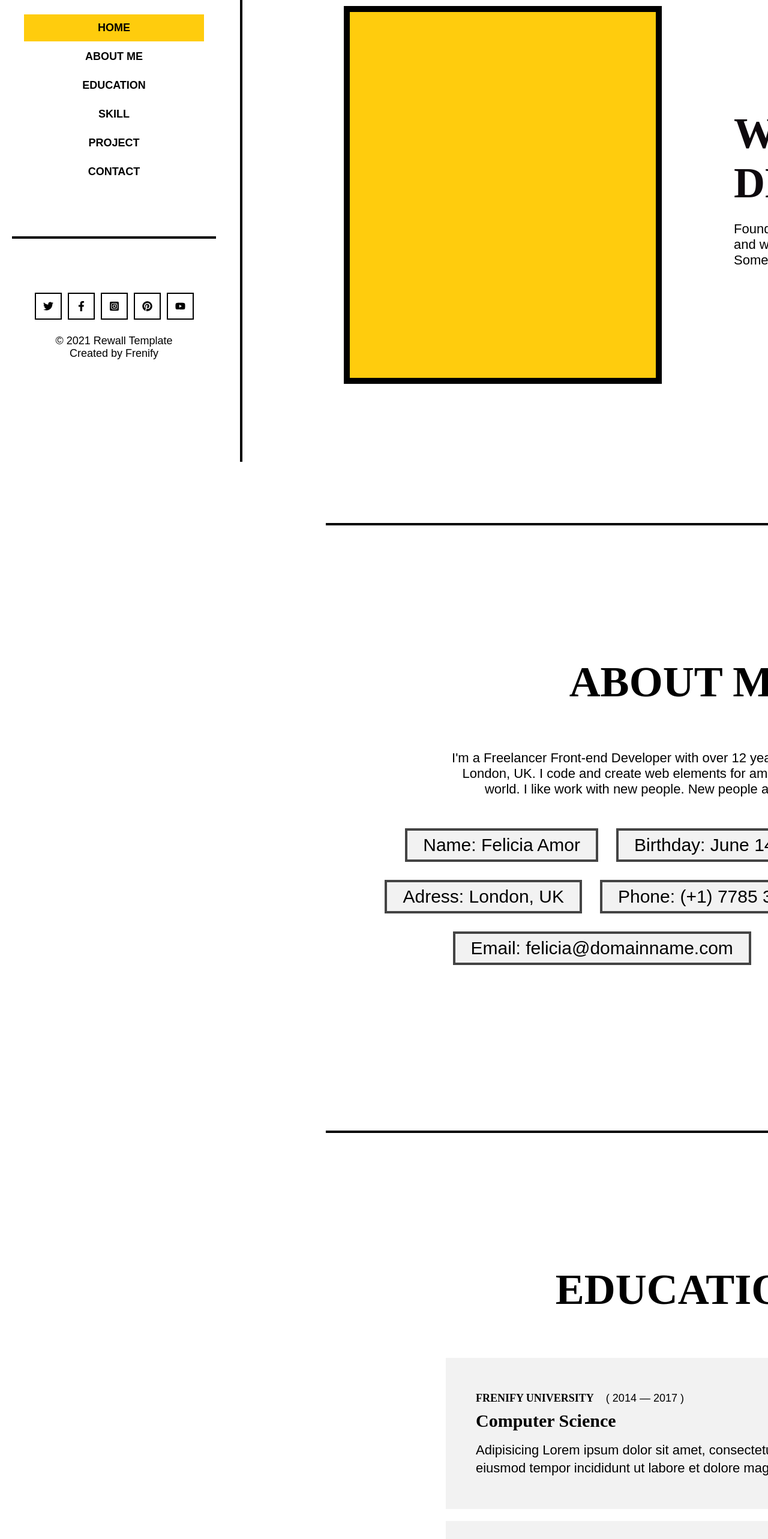
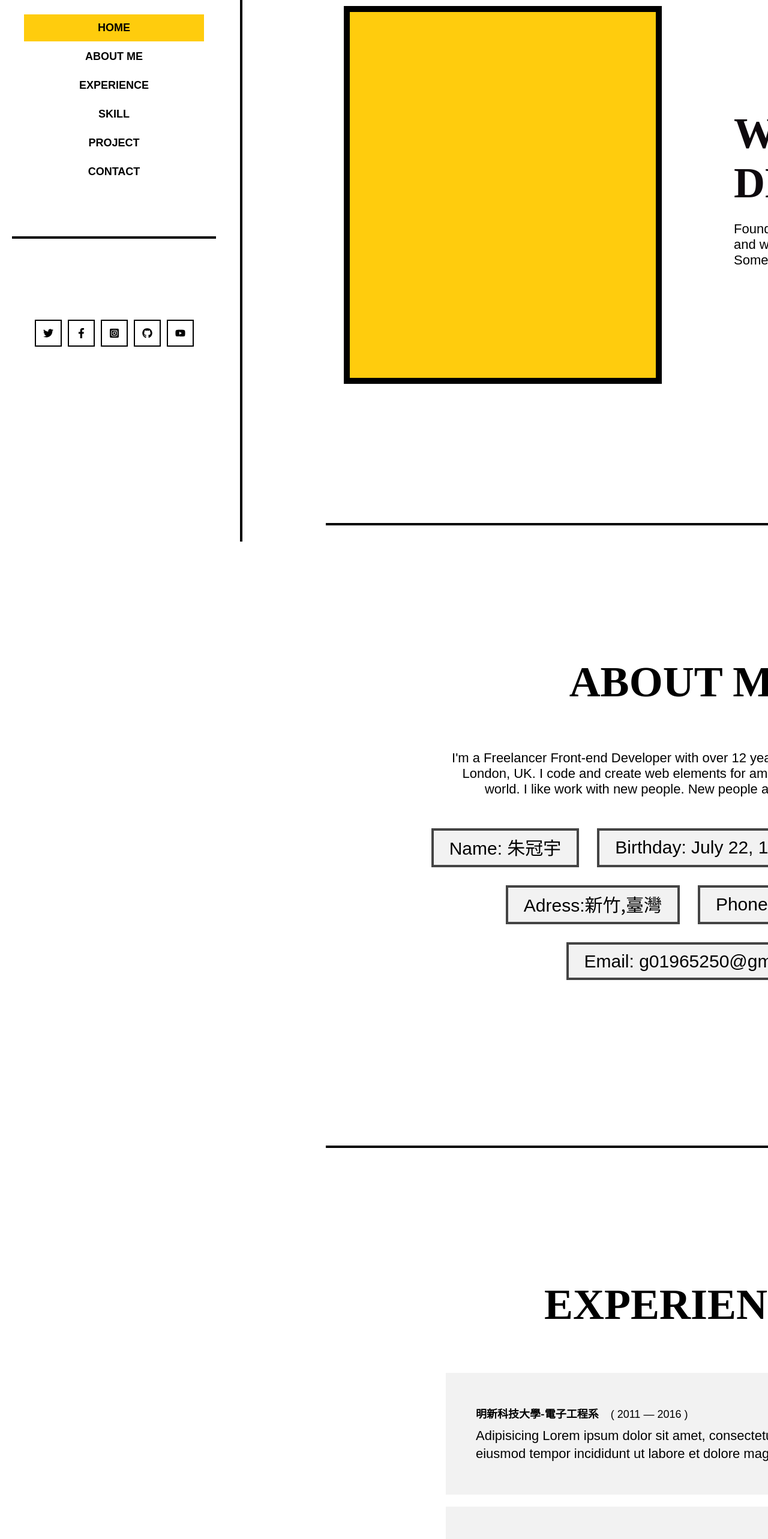
Before and after one commit to g01965250/resume, a React (Create React App) app: page / in a window 1280 px wide. Shown: the part 220-2786 px from the top of the page at 60% size. Built offline with nearby package versions, Linux system fonts and the light colour scheme.

Commit message:
resume update

```diff
--- a/src/App.css
+++ b/src/App.css
@@ -1,5 +1,4 @@
-
-body{
+@import url('https://fonts.googleapis.com/css2?family=Noto+Sans+TC:wght@100;300;400;500;700;900&display=swap');body{
   font-family: sans-serif;
 }
 .main{
@@ -9,7 +8,7 @@ body{
 
 .sidebar{
   width: 340px;
-  padding: 110px 20px ;
+  padding: 110px 20px 130px;
   margin: 0 20px;
   box-sizing: border-box;
   position: fixed;
@@ -62,7 +61,7 @@ body{
   margin: 0px 0 0 -20px;
 }
 .social ul{
-  padding: 85px 0 0 0;
+  padding: 130px 0;
   margin: 0;
   display: flex;
   justify-content: center;
@@ -71,9 +70,9 @@ body{
 }
 .social ul a{
   color: #000;
+  padding: 11.5px 12px 7.5px 12px;
 }
 .social li {
-  padding: 11.5px 12px 7.5px 12px;
   display: flex;
   justify-content: center;
   align-items: center;
@@ -160,6 +159,7 @@ body{
   margin: 0 auto;
 }
 .about-label{
+  line-height: 41px;
   font-size: 30px;
   font-weight: 400;
   padding: 7px 26px;
@@ -201,7 +201,7 @@ margin: 0 0 20px;
 .education-item h3{
   font-size: 18px;
   font-weight: 600;
-  font-family: Jost;
+  font-family: 'Noto Sans TC', sans-serif;
   margin:0 0 6px;
   line-height: 30px;
 }
@@ -214,7 +214,7 @@ margin: 0 0 20px;
 .education-item h2{
   font-size: 30px;
   font-weight: 600;
-  font-family: Jost;
+  font-family: 'Noto Sans TC', sans-serif;
   margin:0 0 17px;
   line-height: 34px;
 }
@@ -409,6 +409,7 @@ margin:  0 0 20px;
 .message{
   width: 800px;
   height: 200px;
+  padding: 16px 30px;
 }
 .contact-btn-wrapper{
   width: 800px;
@@ -448,3 +449,7 @@ margin:  0 0 20px;
   color: #000;
   text-decoration-color: #ffcc0d;
 }
+
+.chinese{
+font-family: 'Noto Sans TC', sans-serif;
+}
--- a/src/App.js
+++ b/src/App.js
@@ -1,10 +1,6 @@
 import React from "react";
-import { FaTwitter,FaFacebookF ,FaInstagramSquare,FaPinterest,FaYoutube} from "react-icons/fa";
+import { FaTwitter,FaFacebookF ,FaInstagramSquare,FaGithub,FaYoutube} from "react-icons/fa";
 import { BsFillArrowLeftSquareFill,BsFillArrowDownSquareFill } from "react-icons/bs";
-import img2 from "./image/2.jpg";
-import img3 from "./image/3.jpg";
-import img4 from "./image/4.jpg";
-
 import './App.css';
 
 function App() {
@@ -17,29 +13,29 @@ function App() {
           <nav className="nav-wrapper">
             <div className="nav-title">REWALL</div>
             <ul>
-              <li className="nav-btn nav-activ"><a href="#" >HOME</a></li>
-              <li className="nav-btn"><a href="#">ABOUT ME</a></li>
-              <li className="nav-btn"><a href="#">EDUCATION</a></li>
-              <li className="nav-btn"><a href="#">SKILL</a></li>
-              <li className="nav-btn"><a href="#">PROJECT</a></li>
-              <li className="nav-btn"><a href="#">CONTACT</a></li>
+              <li className="nav-btn nav-activ"><a href="#home" >HOME</a></li>
+              <li className="nav-btn"><a href="#about">ABOUT ME</a></li>
+              <li className="nav-btn"><a href="#experience">EXPERIENCE</a></li>
+              <li className="nav-btn"><a href="#skill">SKILL</a></li>
+              <li className="nav-btn"><a href="#project">PROJECT</a></li>
+              <li className="nav-btn"><a href="#contact">CONTACT</a></li>
             </ul>
           </nav>
           <div className="social-wrapper">
             <div className="social">
               <ul>
-                <li><a href="#"><FaTwitter/></a></li>
-                <li><a href="#"><FaFacebookF/></a></li>
-                <li><a href="#"><FaInstagramSquare/></a></li>
-                <li><a href="#"><FaPinterest/></a></li>
-                <li><a href="#"><FaYoutube/></a></li>
+                <li><a href="https://twitter.com/"><FaTwitter/></a></li>
+                <li><a href="https://www.facebook.com/profile.php?id=100000480666744"><FaFacebookF/></a></li>
+                <li><a href="https://www.instagram.com/g01965250/"><FaInstagramSquare/></a></li>
+                <li><a href="https://github.com/g01965250"><FaGithub/></a></li>
+                <li><a href="https://www.youtube.com/"><FaYoutube/></a></li>
               </ul>
             </div>
-            <div className="desc">© 2021 Rewall Template <br/>Created by Frenify</div>
+            {/* <div className="desc">© 2021 Rewall Template <br/>Created by Frenify</div> */}
           </div>
         </div>
         <div className="content-wrapper">
-            <div className="home-wrapper">
+            <div id="home" className="home-wrapper">
               <div className="picture-wrapper">
                 <div className="picture"></div>
               </div>
@@ -49,51 +45,51 @@ function App() {
               </div>
               <BsFillArrowDownSquareFill className="home-arrow"/>
             </div>
-            <div className="about-wrapper">
+            <div id="about" className="about-wrapper">
               <div className="about-title-wrapper">
                 <div className="about-title">ABOUT ME</div>
                 <div className="about-dsec">I'm a Freelancer Front-end Developer with over 12 years of experience. I'm from London, UK. I code and create web elements for amazing people around the world. I like work with new people. New people are new experiences.</div>
               </div>
               <ul className="about-label-wrapper">
-                <li className="about-label">Name: Felicia Amor</li>
-                <li className="about-label">Birthday: June 14, 1992</li>
+                <li className="about-label">Name: <span className="chinese">朱冠宇</span></li>
+                <li className="about-label">Birthday: July 22, 1993</li>
                 <li className="about-label">Age: 29 Years</li>
-                <li className="about-label">Adress: London, UK</li>
-                <li className="about-label">Phone: (+1) 7785 355 344</li>
-                <li className="about-label">Skype: Felicia.A</li>
-                <li className="about-label">Email: felicia@domainname.com</li>
-                <li className="about-label">Telegram: Available</li>
+                <li className="about-label">Adress:<span className="chinese">新竹,臺灣</span></li>
+                <li className="about-label">Phone: 0912-144-381</li>
+                {/* <li className="about-label">GitHub:g01965250</li> */}
+                <li className="about-label">Email: g01965250@gmail.com</li>
+              {/*   <li className="about-label">Telegram: Available</li> */}
               </ul>
               <BsFillArrowDownSquareFill className="about-arrow"/>
             </div>
-            <div className="education-wrapper">
-              <div className="education-title">EDUCATION</div>
+            <div id="experience" className="education-wrapper">
+              <div className="education-title">EXPERIENCE</div>
               <ul>
                 <li>
                   <div className="education-item">
-                    <h3>FRENIFY UNIVERSITY<span>( 2014 — 2017 )</span></h3>
-                    <h2>Computer Science</h2>
+                    <h3>明新科技大學-電子工程系<span>( 2011 — 2016 )</span></h3>
+                    {/* <h2>電子工程系</h2> */}
                     <p>Adipisicing Lorem ipsum dolor sit amet, consectetur elit, sed do eiusmod tempor incididunt ut labore et dolore magna aliqua.</p>
                   </div>
                 </li>
                 <li>
                   <div className="education-item">
-                    <h3>EDU UNIVERSITY<span>( 2011 — 2014 )</span></h3>
-                    <h2>Master Degree</h2>
+                    <h3>鴻佰科技股份有限公司-作業員<span>( 2021 — 2022 )</span></h3>
+                    {/* <h2>Master Degree</h2> */}
                     <p>Adipisicing Lorem ipsum dolor sit amet, consectetur elit, sed do eiusmod tempor incididunt ut labore et dolore magna aliqua.</p>
                   </div>
                 </li>
                 <li>
                   <div className="education-item">
-                    <h3>CLOLUMBIA COLLEGE<span>( 2007 — 2011 )</span></h3>
-                    <h2>Computer Science</h2>
+                    <h3>海軍陸戰隊志願役士兵<span>( 2016 — 2020 )</span></h3>
+                    {/* <h2>Computer Science</h2> */}
                     <p>Adipisicing Lorem ipsum dolor sit amet, consectetur elit, sed do eiusmod tempor incididunt ut labore et dolore magna aliqua.</p>
                   </div>
                 </li>
               </ul>
               <BsFillArrowDownSquareFill className="education-arrow"/>
             </div>
-            <div className="skill-wrapper">
+            <div id="skill" className="skill-wrapper">
               <div className="skill-title">SKILL</div>
                 <div className="skill-bar-wrapper ">
                   <div className="bar-style92">
@@ -123,7 +119,7 @@ function App() {
                 </div>
               <BsFillArrowDownSquareFill className="skill-arrow"/>
             </div>
-            <div className="project-wrapper">
+            <div id="project" className="project-wrapper">
               <div className="project-title-wrapper">
                 <div className="project-title">PROJECT</div>
                 <div className="project-desc">Now, I’m working on a professional, visually sophisticated and technologically proficient, responsive and multi-functional wordpress theme Elonissa. If you are interested to work with me, click below button and contact with me right now, so we can talk about your project.              </div>
@@ -152,12 +148,12 @@ function App() {
               </div>
               <BsFillArrowDownSquareFill className="project-arrow"/>
             </div>
-            <div className="contact-wrapper">
+            <div id="contact" className="contact-wrapper">
                 <div className="contact-title">CONTACT</div>
               <div className="contact-input-wrapper">
                 <input className="contact-input"placeholder="Name *"></input>
                 <input className="contact-input"placeholder="Email *"></input>
-                <input className="contact-input phone"placeholder="Phione"></input>
+                <input className="contact-input phone"placeholder="Phone"></input>
                 <textarea className="contact-input message"placeholder="Message"></textarea>
                 <div className="contact-btn-wrapper">
                   <a href="#" className="contact-btn">SEND MESSAGE</a>
@@ -167,8 +163,8 @@ function App() {
                 <p>ADDRESS</p>
                 <h3>69 Queen St, London, United Kingdom</h3>
                 <p>PHONE</p>
-                <h3>(+706) 898-0751</h3>
-                <p><a href="#">frenifyteam@gmail.com</a></p>
+                <h3>0912-144-381</h3>
+                <p><a href="g01965250@gmail.com">g01965250@gmail.com</a></p>
               </div>
               <BsFillArrowDownSquareFill className="project-arrow"/>
             </div>
```
